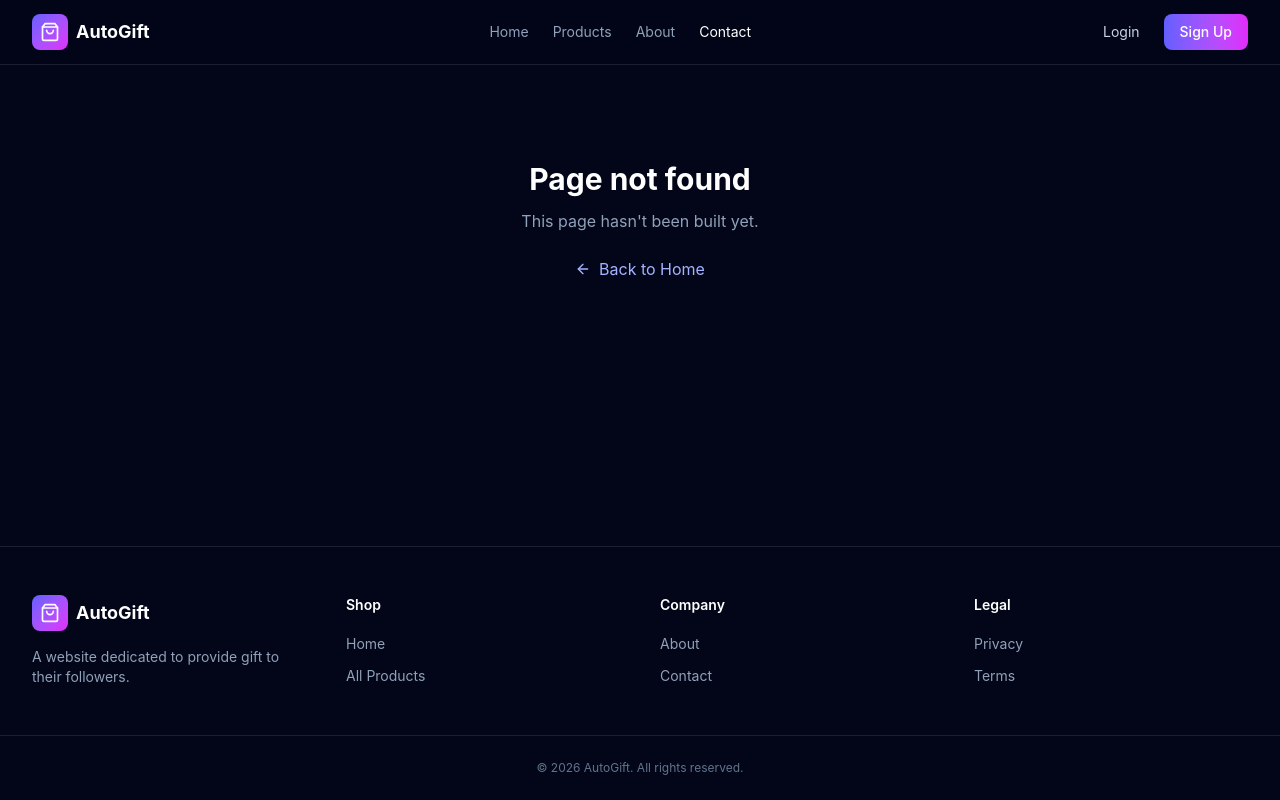
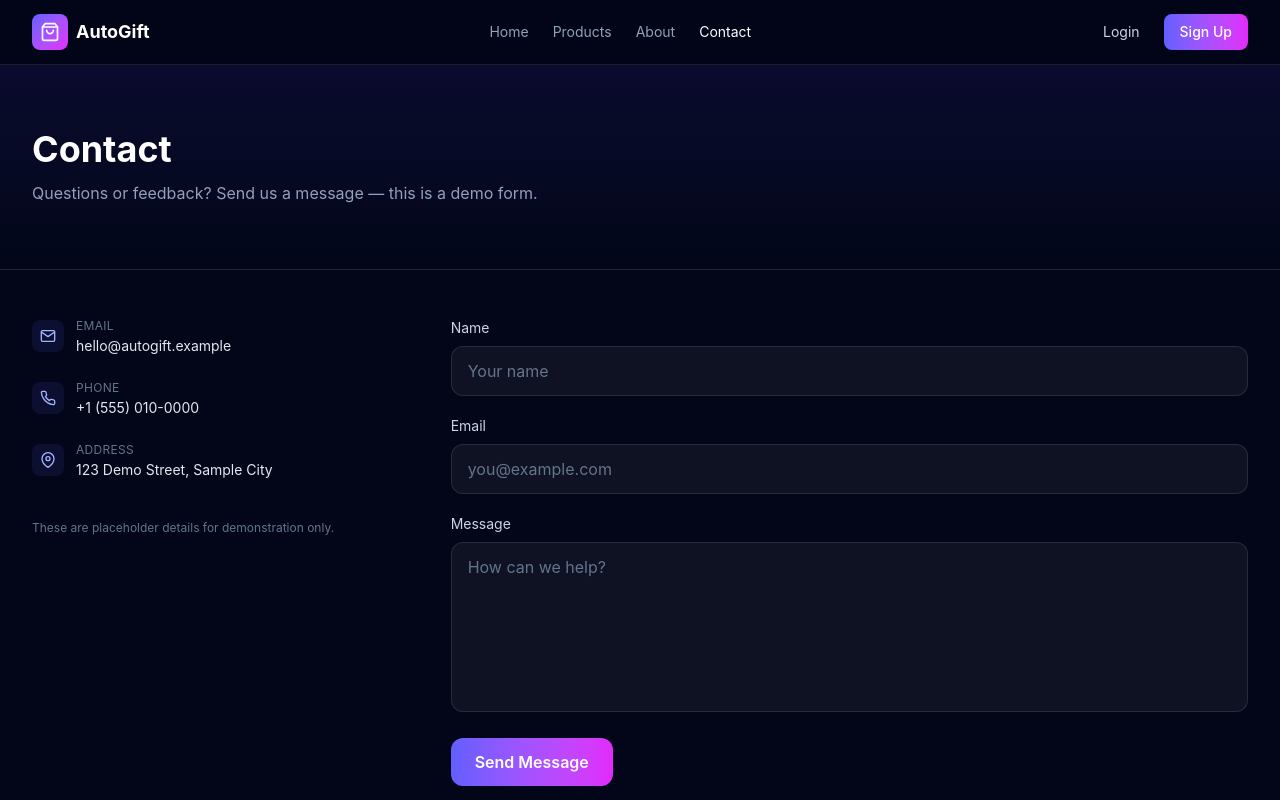
Before and after one commit to heur402/AutoGift, a React (Vite) app in the folder client/: page /contact in a window 1280 px wide. Shown: the top 800 px of the page. Built offline with nearby package versions, Linux system fonts and the light colour scheme.

Commit message:
terms laater

```diff
--- a/client/src/App.jsx
+++ b/client/src/App.jsx
@@ -2,7 +2,12 @@ import { Routes, Route } from "react-router-dom";
 import Navbar from "./components/Navbar";
 import Footer from "./components/Footer";
 import Home from "./pages/Home";
+import Products from "./pages/Products";
 import ProductDetail from "./pages/ProductDetail";
+import About from "./pages/About";
+import Contact from "./pages/Contact";
+import Privacy from "./pages/Privacy";
+import Terms from "./pages/Terms";
 import NotFound from "./pages/NotFound";
 
 export default function App() {
@@ -11,9 +16,14 @@ export default function App() {
       <Navbar />
       <main className="flex-1">
         <Routes>
-          <Route path="/" element={<Home />} />
+          <Route path="/"            element={<Home />} />
+          <Route path="/products"    element={<Products />} />
           <Route path="/product/:id" element={<ProductDetail />} />
-          <Route path="*" element={<NotFound />} />
+          <Route path="/about"       element={<About />} />
+          <Route path="/contact"     element={<Contact />} />
+          <Route path="/privacy"     element={<Privacy />} />
+          <Route path="/terms"       element={<Terms />} />
+          <Route path="*"            element={<NotFound />} />
         </Routes>
       </main>
       <Footer />
--- a/client/src/pages/About.jsx
+++ b/client/src/pages/About.jsx
@@ -6,7 +6,7 @@ export default function About() {
   return (
     <>
       <PageHeader
-        title="About ShopLite"
+        title="About AutoGift"
         subtitle="A simple demo product catalog built with Vite, React, and Tailwind CSS."
       />
 
@@ -14,7 +14,7 @@ export default function About() {
         <div>
           <h2 className="text-xl font-semibold text-white">What this is</h2>
           <p className="mt-3 text-slate-300 leading-relaxed">
-            ShopLite is a frontend-only demonstration of a product catalog. It shows
+            AutoGift is a frontend-only demonstration of a product catalog. It shows
             a grid of sample products, individual product detail pages, search,
             filtering, and basic routing — all running on static dummy data.
           </p>
--- a/client/src/pages/Contact.jsx
+++ b/client/src/pages/Contact.jsx
@@ -26,7 +26,7 @@ export default function Contact() {
       <section className="max-w-7xl mx-auto px-4 sm:px-6 lg:px-8 py-12 grid lg:grid-cols-3 gap-10">
         {/* Info column */}
         <div className="space-y-6">
-          <InfoRow icon={<FiMail />}   label="Email"   value="hello@shoplite.example" />
+                  <InfoRow icon={<FiMail />} label="Email" value="hello@autogift.example" />
           <InfoRow icon={<FiPhone />}  label="Phone"   value="+1 (555) 010-0000" />
           <InfoRow icon={<FiMapPin />} label="Address" value="123 Demo Street, Sample City" />
           <p className="text-xs text-slate-500 pt-4">
```
